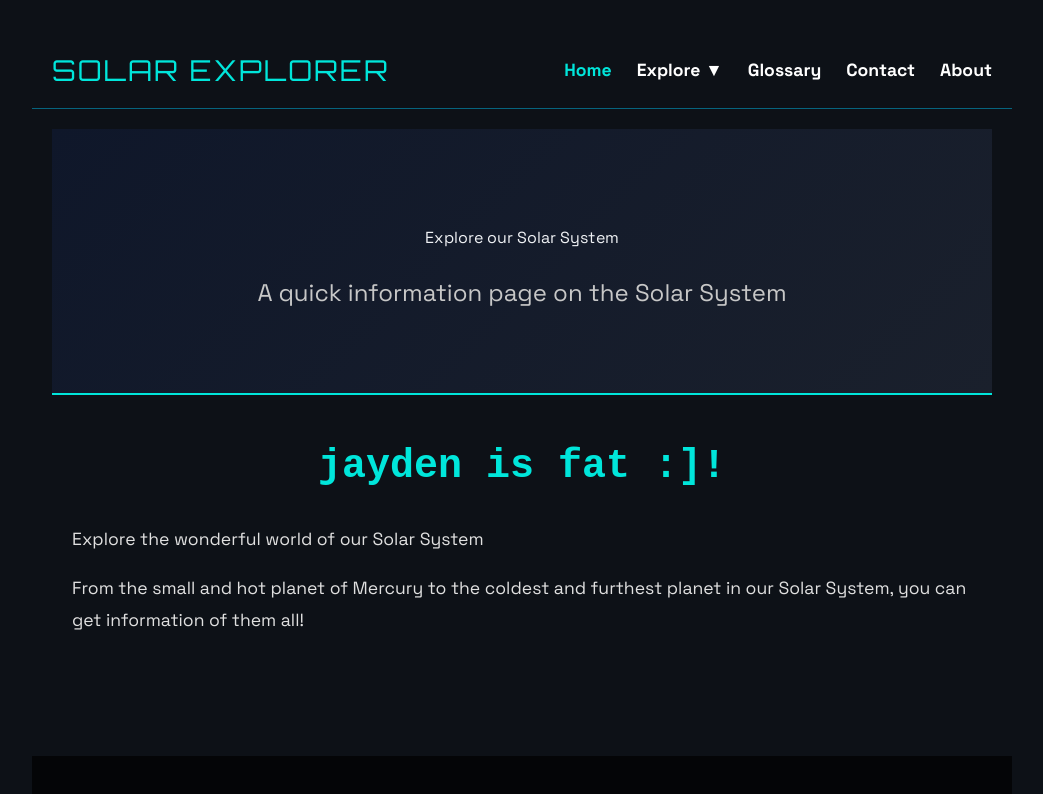
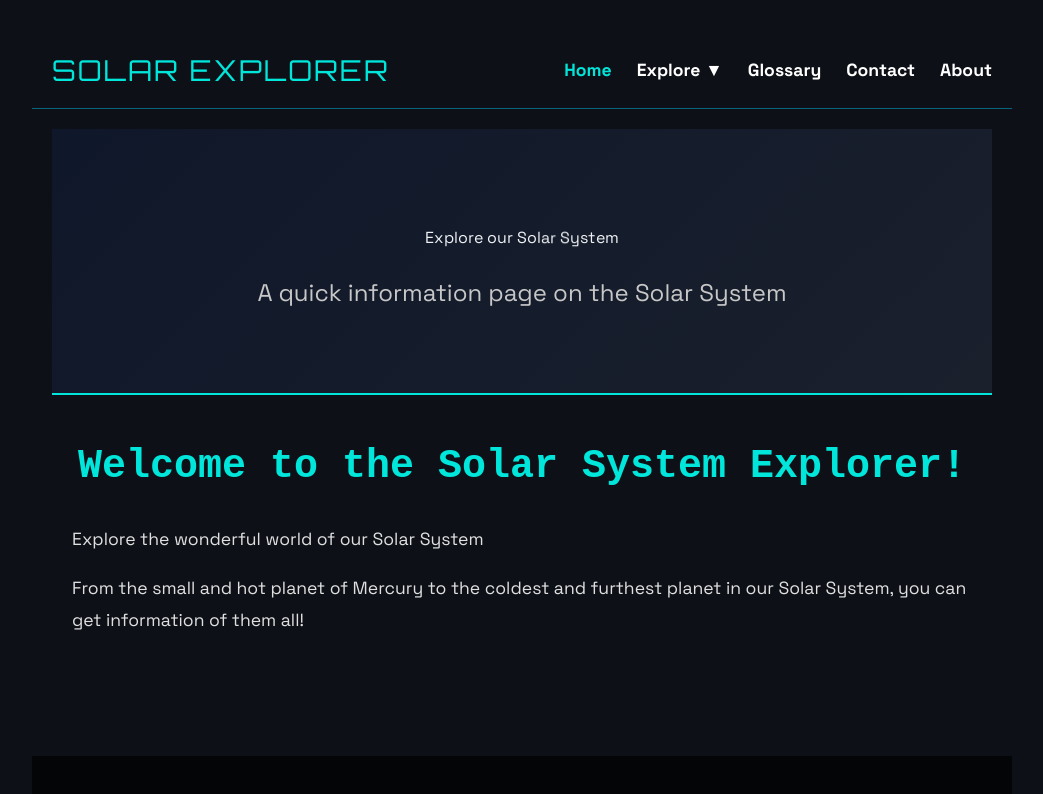
Before and after one commit to LuckyCodesGitHub/solar-system-app, a React (Vite) app: page / in a window 1280 px wide. Shown: the top 794 px of the page, without its empty margins (118-1161 px from the left). Built offline with nearby package versions, Linux system fonts and the light colour scheme.

Commit message:
Update HomePage.jsx
Test run

```diff
--- a/src/pages/HomePage.jsx
+++ b/src/pages/HomePage.jsx
@@ -12,7 +12,7 @@ function HomePage() {
         <p className="homepage-subtitle">A quick information page on the Solar System</p>
       </header>
       <section className="homepage-intro">
-        <h2>jayden is fat :]!</h2>
+        <h2>Welcome to the Solar System Explorer!</h2>
         <p>
           Explore the wonderful world of our Solar System
         </p>
```
